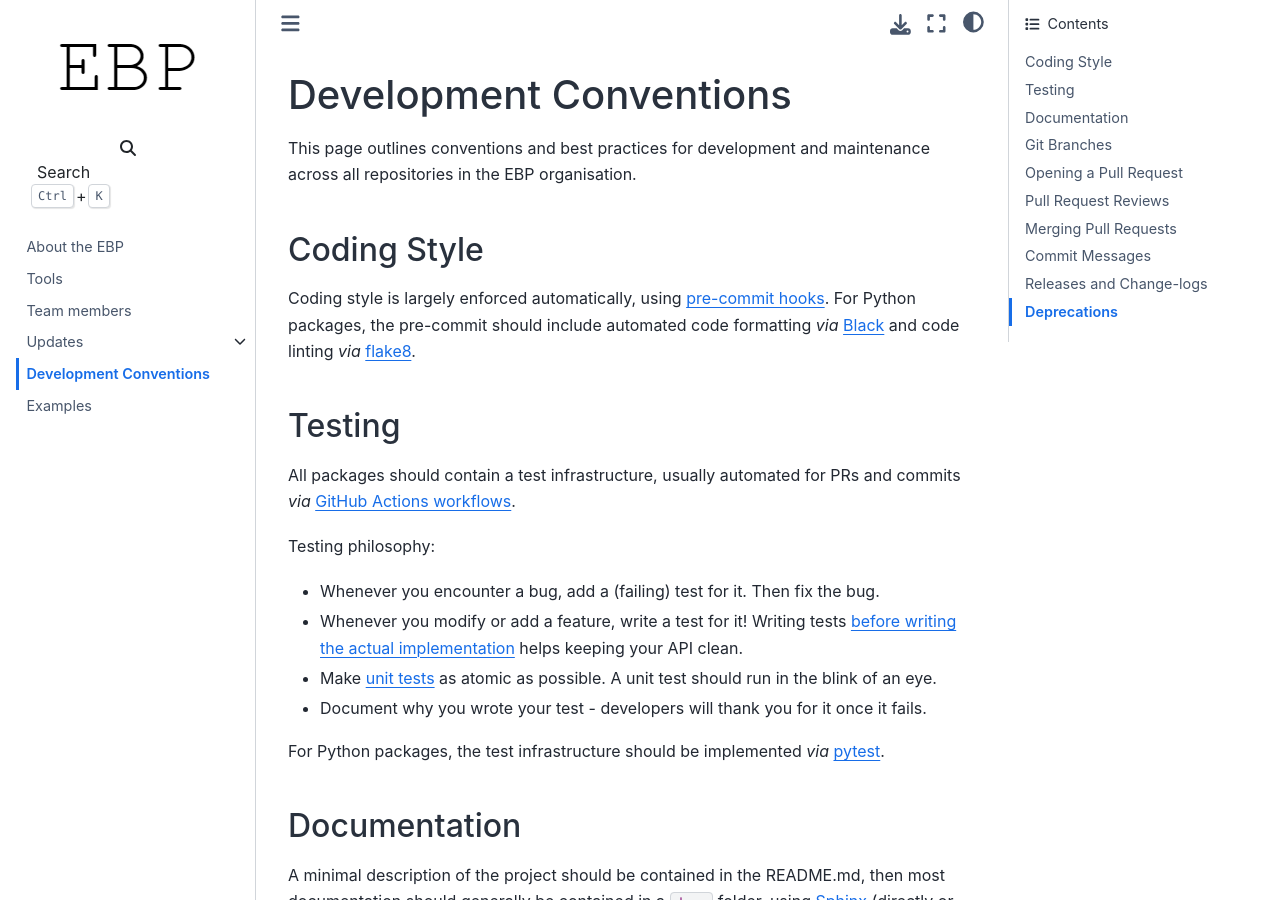
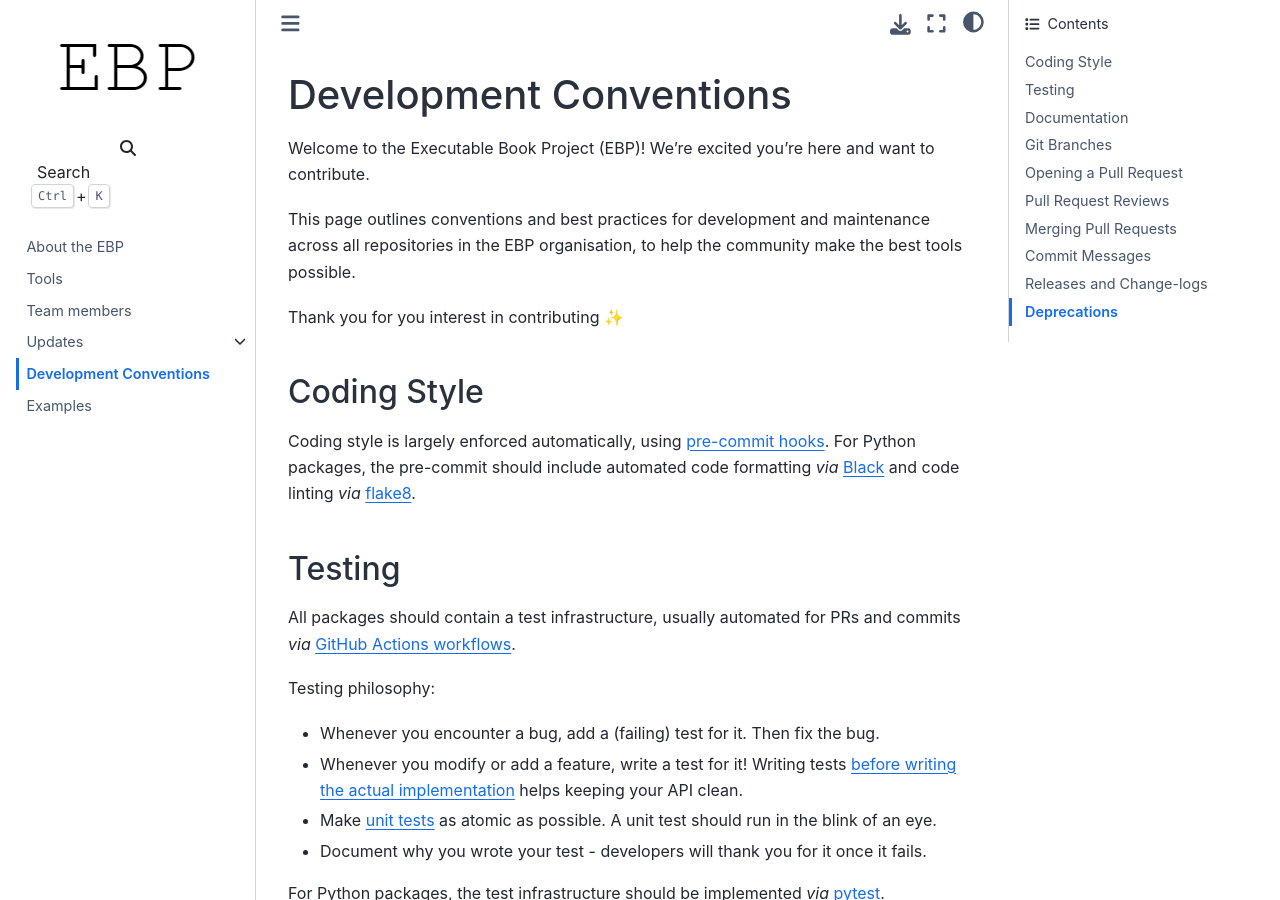
Before and after one commit to executablebooks/meta, a Sphinx documentation site: the page built from docs/dev-conventions.md, in a window 1280 px wide and 900 px high. Built offline with Sphinx 7.4.7 and the Sphinx Book theme 1.1.4, drawn with Linux system fonts in a browser that asks for light colours.

Commit message:
update introduction
adapted from https://github.com/executablebooks/jupyter-book/blob/master/CONTRIBUTING.md

```diff
--- a/docs/dev-conventions.md
+++ b/docs/dev-conventions.md
@@ -1,8 +1,11 @@
-(dev)=
-
 # Development Conventions
 
-This page outlines conventions and best practices for development and maintenance across all repositories in the EBP organisation.
+Welcome to the Executable Book Project (EBP)!
+We're excited you're here and want to contribute.
+
+This page outlines conventions and best practices for development and maintenance across all repositories in the EBP organisation, to help the community make the best tools possible.
+
+Thank you for you interest in contributing ✨
 
 (dev/code_style)=
 
```
